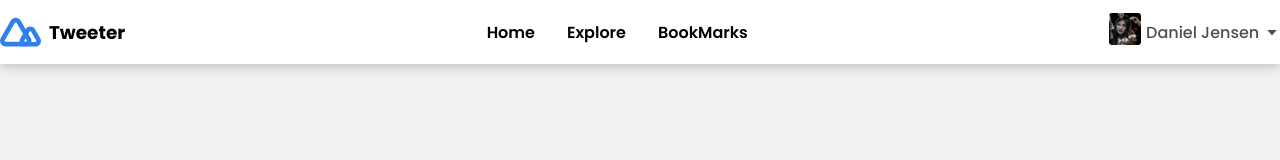
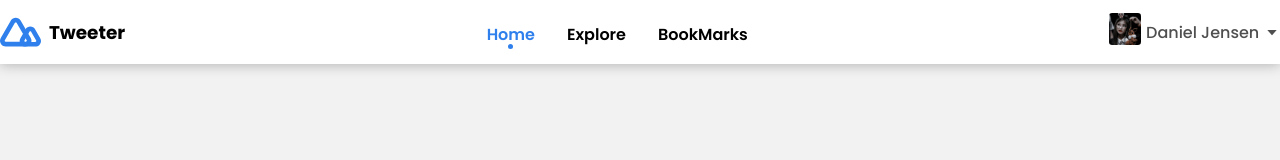
Before and after one commit to yazaldefilimonepinto/tweeter, a Next.js app: page / in a window 1280 px wide. Shown: the top 160 px of the page. Built offline with nearby package versions, Linux system fonts and the light colour scheme.

Commit message:
feat: create all pages

```diff
--- /dev/null
+++ b/src/components/Header/Link/index.tsx
@@ -0,0 +1,34 @@
+import Link from 'next/link';
+import { useRouter } from 'next/router';
+import { ReactNode } from 'react';
+import styles from '@/styles/components/Header/styles.module.scss';
+
+interface Props {
+  title: string;
+  path: string;
+  includes?: boolean;
+  children: ReactNode;
+}
+
+export function NavLink({ title, path, includes = false, children }: Props) {
+  const router = useRouter();
+
+  function verifyIfIsActive() {
+    if (includes) {
+      return router.pathname.includes(path);
+    }
+    return path === router?.pathname;
+  }
+
+  const isActive = verifyIfIsActive();
+  console.log(isActive);
+  return (
+    <Link href={path}>
+      <a className={isActive ? `${styles.nav__link} ${styles.activeLink}` : `${styles.nav__link}`}>
+        {children}
+        <span className={styles.nav__name}></span>
+        {title}
+      </a>
+    </Link>
+  );
+}
--- a/src/components/Header/index.tsx
+++ b/src/components/Header/index.tsx
@@ -1,5 +1,6 @@
 import styles from '@/styles/components/Header/styles.module.scss';
 import profile from '@/assets/images/profile.jpeg';
+import { NavLink } from './Link';
 export function Header() {
   return (
     <header className={styles.header}>
@@ -24,24 +25,21 @@ export function Header() {
         <div className={styles.nav__menu}>
           <ul className={styles.nav__list}>
             <li>
-              <a className={styles.nav__link} href="#home">
+              <NavLink title="Home" path="/">
                 <i className={`${styles.nav__icon} bx bx-home`}></i>
-                <span className={styles.nav__name}>Home</span>
-              </a>
+              </NavLink>
             </li>
 
             <li>
-              <a className={styles.nav__link} href="#explore">
+              <NavLink title="Explore" path="/explore">
                 <i className={`${styles.nav__icon} bx bx-bolt-circle`}></i>
-                <span className={styles.nav__name}>Explore</span>
-              </a>
+              </NavLink>
             </li>
 
             <li>
-              <a className={styles.nav__link} href="#bookmarks">
+              <NavLink title="BookMarks" path="/bookmarks">
                 <i className={`${styles.nav__icon} bx bx-bookmark`}></i>
-                <span className={styles.nav__name}>BookMarks</span>
-              </a>
+              </NavLink>
             </li>
           </ul>
         </div>
--- a/src/pages/_document.tsx
+++ b/src/pages/_document.tsx
@@ -1,3 +1,4 @@
+import { Header } from '@/components/Header';
 import { Html, Head, Main, NextScript } from 'next/document';
 
 export default function Document() {
--- a/src/pages/index.tsx
+++ b/src/pages/index.tsx
@@ -8,6 +8,7 @@ export default function Home() {
         <title>Tweeter</title>
       </Head>
       <Header />
+
       <main></main>
       <footer></footer>
     </div>
--- a/src/styles/components/Header/styles.module.scss
+++ b/src/styles/components/Header/styles.module.scss
@@ -85,10 +85,20 @@
 .icon {
   font-size: $normal-font-size;
 }
-.active__link {
+.activeLink {
   position: relative;
   color: $first-color;
   transition: 0.4s;
+  &::before {
+    content: '';
+    display: block;
+    width: 5px;
+    height: 5px;
+    border-radius: 50%;
+    position: absolute;
+    bottom: -2px;
+    background-color: $first-color;
+  }
 }
 @media screen and (max-width: 360px) {
   .nav__name {
```
Also changed, not shown: src/pages/bookmarks/index.tsx (added, +13 -0 lines), src/pages/explore/index.tsx (added, +13 -0 lines).
